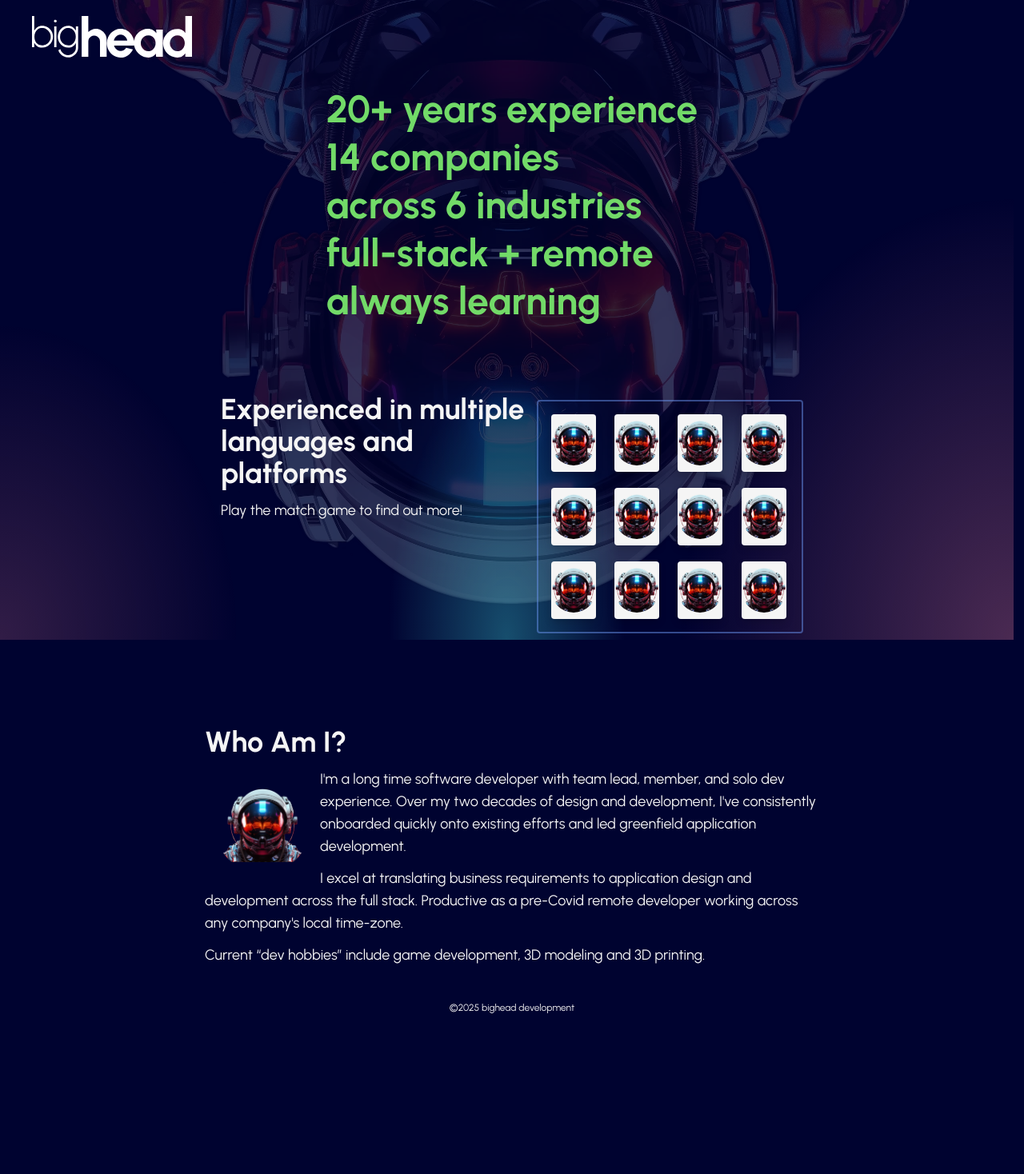
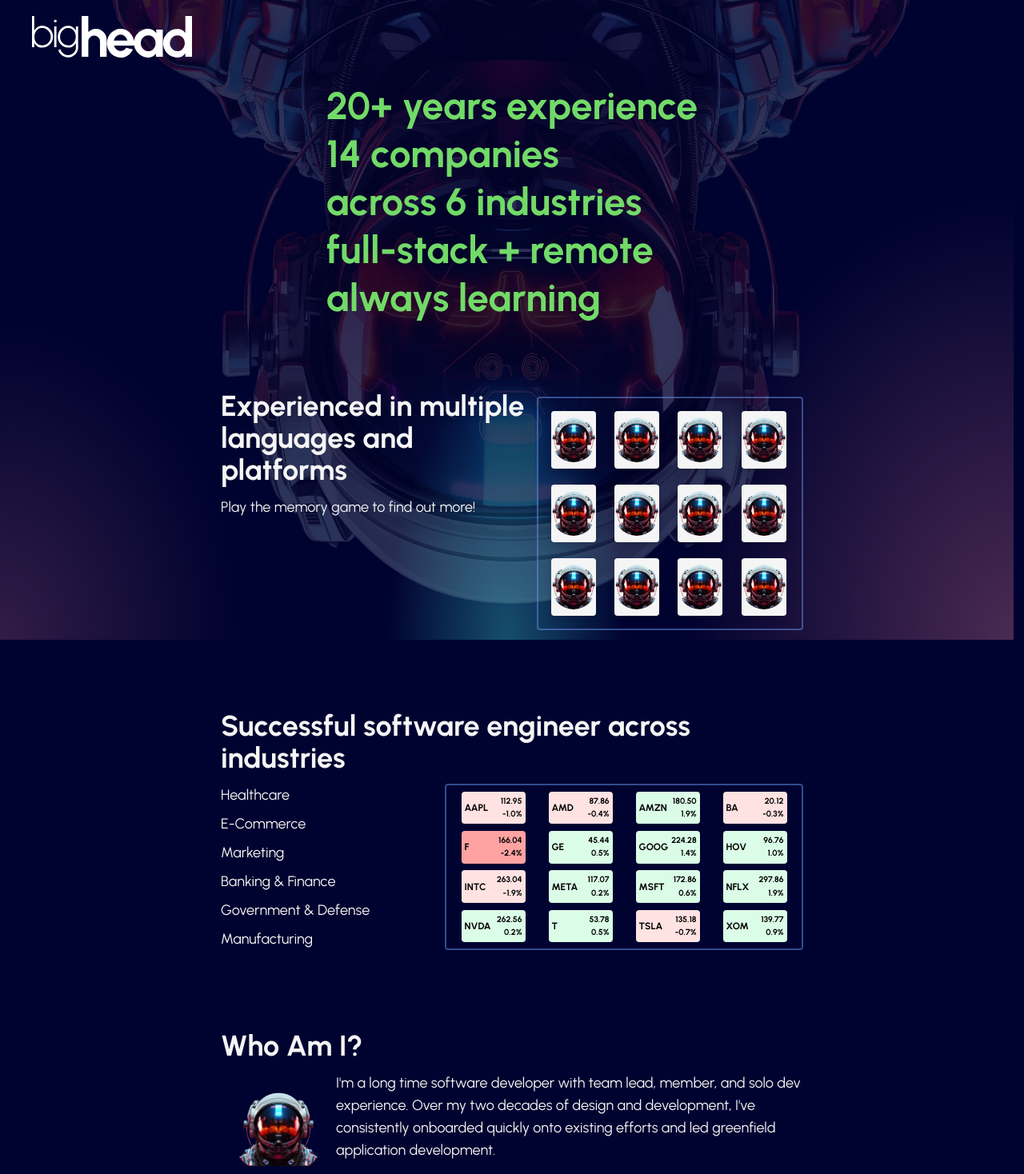
Before and after one commit to big-head-dev/bighead-web, a React (Vite) app: page / in a window 1280 px wide. Shown: the top 1468 px of the page at 80% size. Before the commit the page ends 1284 px from the top, so only its background shows below. Built offline with nearby package versions, Linux system fonts and the light colour scheme.

Commit message:
site tweaks

```diff
--- a/src/App.tsx
+++ b/src/App.tsx
@@ -5,14 +5,16 @@
 import { TechStack } from './components/TechStack'
 import { Background } from './components/Background'
 import { About } from './components/About'
+import { Industry } from './components/Industry'
 
 function App() {
   return (
     <>
       <NavBar className="fixed top-0 z-99" />
-      <main className="min-w-sm max-w-3xl mx-auto flex flex-col">
+      <main className="min-w-sm max-w-3xl mx-auto flex flex-col pt-12">
         <Hero />
         <TechStack />
+        <Industry />
         <About />
       </main>
       <Footer />
--- a/src/components/About.tsx
+++ b/src/components/About.tsx
@@ -3,12 +3,12 @@
 type Props = {}
 export const About = ({}: Props) => {
   return (
-    <section className="w-sm md:w-3xl mx-auto mt-15 md:mt-24 md:text-lg">
+    <section className="w-sm md:w-3xl mx-auto mt-15 md:text-lg p-5 md:text-lg">
       <h2 className="text-3xl md:text-4xl">Who Am I?</h2>
       <img
         src={astroFrontImg}
         alt="astronaut"
-        className="rounded-full size-30 object-contain not-md:hidden md:float-left md:m-3"
+        className="rounded-full size-30 object-contain float-right md:float-left md:m-3"
       />
       <div>
         <p>
--- a/src/components/Hero.tsx
+++ b/src/components/Hero.tsx
@@ -1,7 +1,7 @@
 type Props = {}
 export const Hero = ({}: Props) => {
   return (
-    <section className="flex justify-center mt-15 md:mt-28">
+    <section className="flex justify-center mt-15">
       <ul className="text-bh-green font-bold text-4xl md:text-5xl ">
         <li className="mb-3">20+ years experience</li>
         <li className="mb-3">14 companies</li>
--- a/src/components/NavBar.tsx
+++ b/src/components/NavBar.tsx
@@ -26,7 +26,7 @@
         className
       )}
       {...props}>
-      <img fetchPriority="high" src={bhLogo} alt="bighead development" className="w-30 md:w-50" />
+      <img fetchpriority="high" src={bhLogo} alt="bighead development" className="w-30 md:w-50" />
       {children}
     </nav>
   )
--- a/src/components/TechStack.tsx
+++ b/src/components/TechStack.tsx
@@ -1,14 +1,17 @@
+import { techStack } from '../utils/constants'
 import MemoryGame from './Memory/MemoryGame'
 
 type Props = {}
 export const TechStack = ({}: Props) => {
   return (
-    <section className="w-sm md:w-3xl mx-auto mt-15 md:text-lg p-5 flex flex-col md:flex-row ">
-      <div>
-        <h2 className="text-3xl md:text-4xl">Experienced in multiple languages and platforms</h2>
-        <p>Play the match game to find out more!</p>
+    <section className="w-sm md:w-3xl mx-auto mt-15 md:text-lg p-5">
+      <div className=" flex flex-col md:flex-row ">
+        <div>
+          <h2 className="text-3xl md:text-4xl">Experienced in multiple languages and platforms</h2>
+          <p>Play the memory game to find out more!</p>
+        </div>
+        <MemoryGame className="mt-2 md:w-2xl" content={techStack} />
       </div>
-      <MemoryGame className="mt-2 md:w-2xl" content={['C#', 'TS/JS', 'CSS', 'Go', 'Java', 'C']} />
     </section>
   )
 }
```
